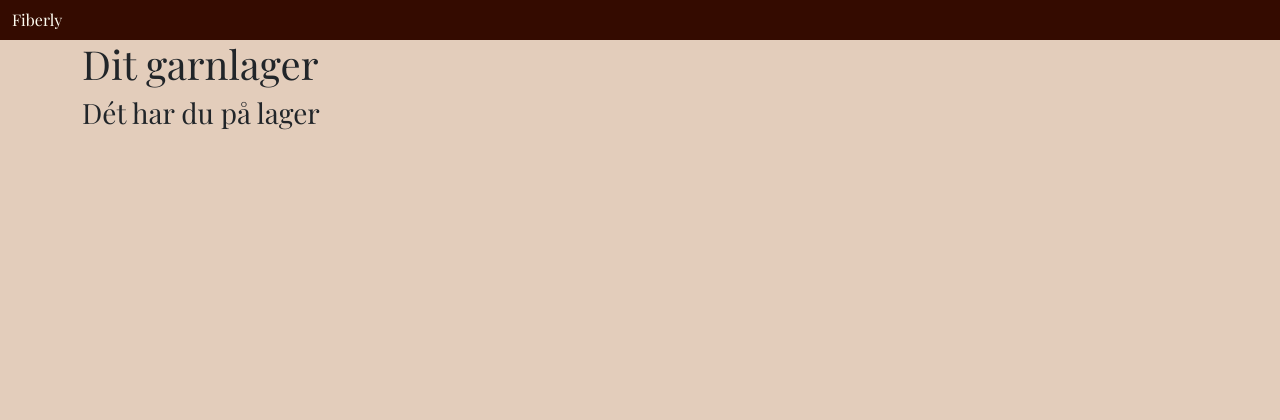
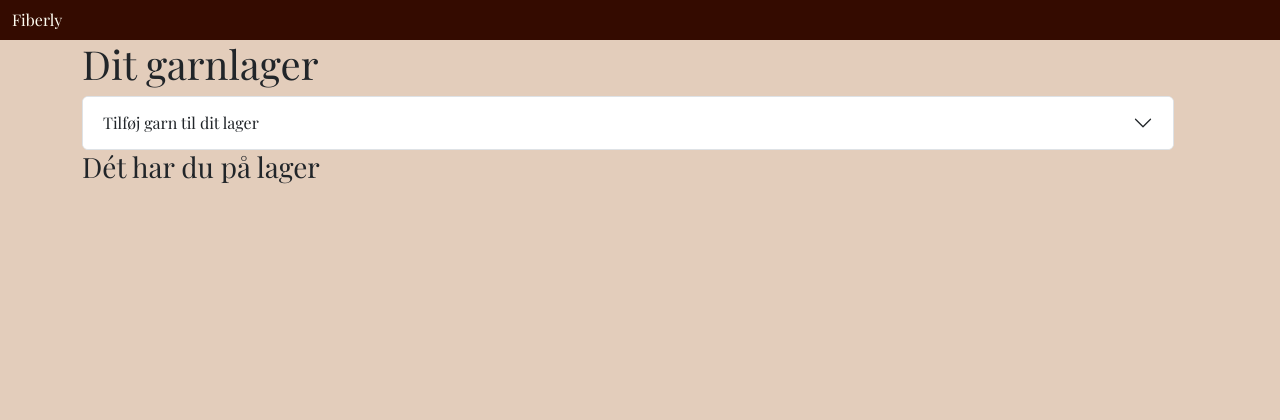
Before and after one commit to Line-WH/Fiberly_app, a PHP site: page /lager.php in a window 1280 px wide. Shown: the top 420 px of the page. Run offline with PHP 8.4, Linux system fonts and the light colour scheme; data that the repository does not hold is empty; style sheets or scripts are compiled from the project's sources; some web fonts are replaced.

Commit message:
Accordion til oprettelse tilføjet

```diff
--- a/lager.php
+++ b/lager.php
@@ -4,6 +4,8 @@
  */
 
 require "settings/init.php";
+
+
 ?>
 <!DOCTYPE html>
 <html lang="da">
@@ -33,6 +35,23 @@ include("includes/navmenu.php");
     <div class="row w-100">
         <div class="col-12">
             <h1>Dit garnlager</h1>
+        </div>
+
+        <div class="col-12">
+            <div class="accordion" id="addGarn">
+                <div class="accordion-item">
+                    <h2 class="accordion-header">
+                        <button class="accordion-button collapsed" type="button" data-bs-toggle="collapse" data-bs-target="#collapseOne" aria-expanded="false" aria-controls="collapseOne">
+                            Tilføj garn til dit lager
+                        </button>
+                    </h2>
+                    <div id="collapseOne" class="accordion-collapse collapse " data-bs-parent="#addGarn">
+                        <div class="accordion-body">
+                            <strong>This is the first item's accordion body.</strong> It is shown by default, until the collapse plugin adds the appropriate classes that we use to style each element. These classes control the overall appearance, as well as the showing and hiding via CSS transitions. You can modify any of this with custom CSS or overriding our default variables. It's also worth noting that just about any HTML can go within the <code>.accordion-body</code>, though the transition does limit overflow.
+                        </div>
+                    </div>
+                </div>
+            </div>
         </div>
     </div>
     <div class="row gy-3 w-100">
```
